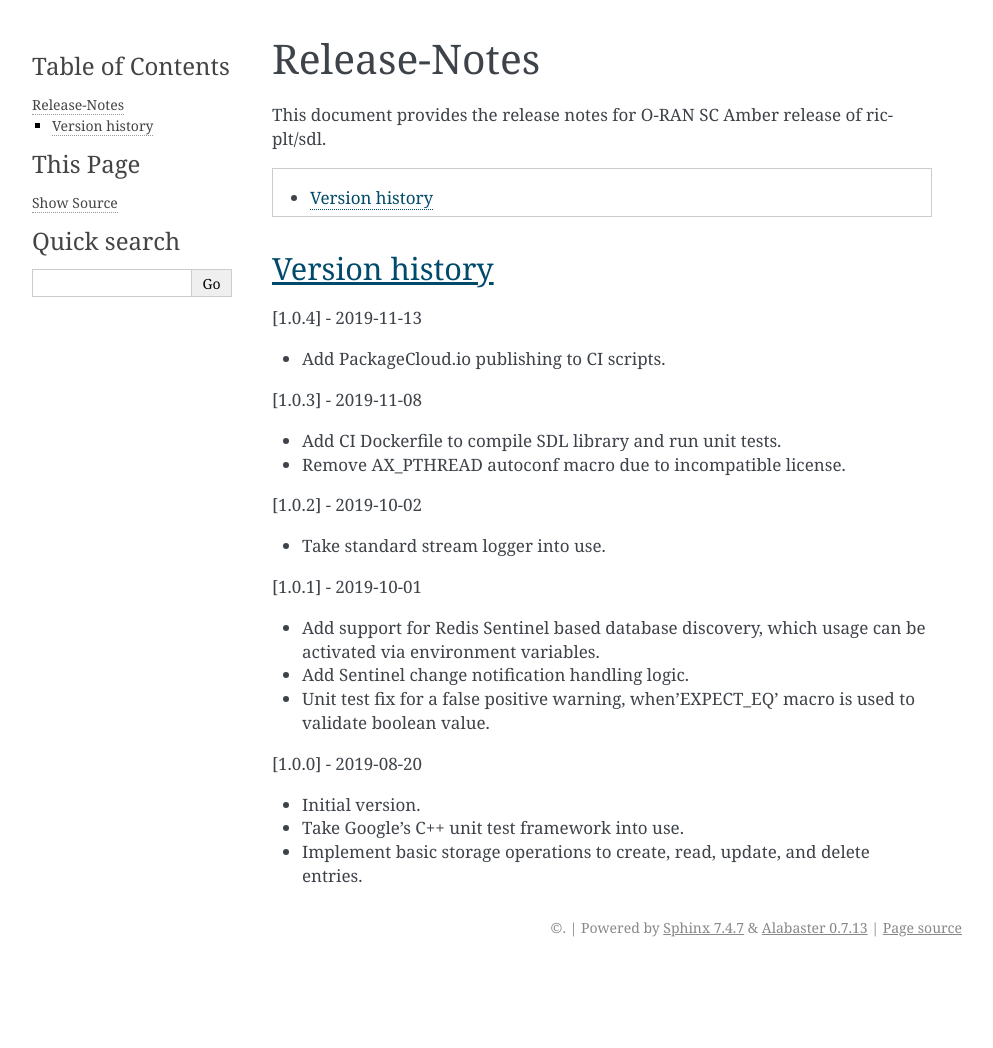
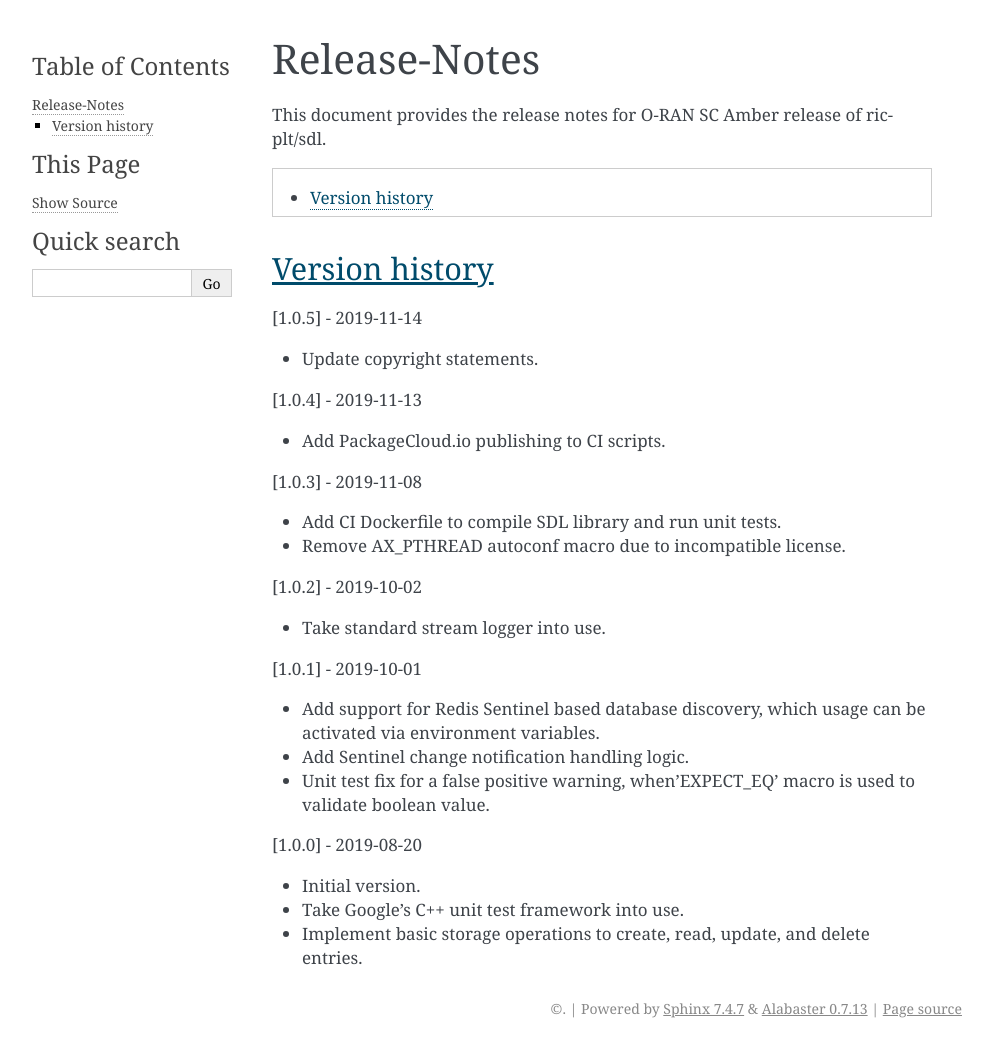
Before and after one commit to o-ran-sc/ric-plt-sdl, a Sphinx documentation site: the page built from docs/release-notes.rst, in a window 1280 px wide. Shown: the whole page, without its empty margins (148-1141 px from the left). Built offline with Sphinx 7.4.7, drawn with Linux system fonts in a browser that asks for light colours; before the commit the page ends 967 px from its top, so only the background shows below that.

Commit message:
Update SDL version info
Debian package publishing failed for the copyright text change
committed in 3c95b189, because SDL library version number wasn't
updated. Update version numbers by this commit.

Change-Id: I0c8b465e8851ec52fe103d858339ea860f65c622
Signed-off-by: Timo Tietavainen <timo.tietavainen@nokia.com>

```diff
--- a/docs/release-notes.rst
+++ b/docs/release-notes.rst
@@ -30,6 +30,10 @@ ric-plt/sdl.
 Version history
 ---------------
 
+[1.0.5] - 2019-11-14
+
+* Update copyright statements.
+
 [1.0.4] - 2019-11-13
 
 * Add PackageCloud.io publishing to CI scripts.
```
Also changed, not shown: 1 other file.
